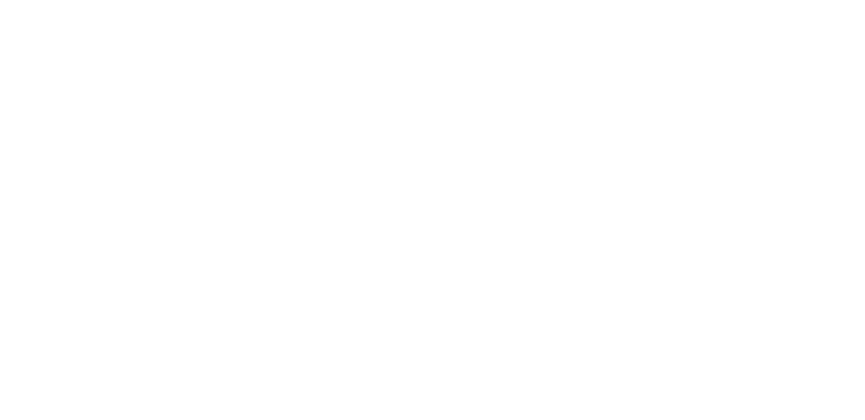
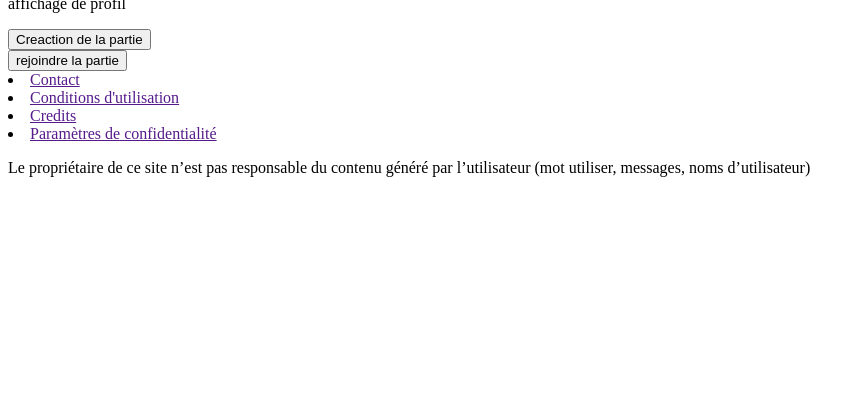
Before and after one commit to Ximawa/Scrabble, a PHP site: page /pageHome.php in a window 1280 px wide. Before the commit the part shown is empty. Shown: the part 354-774 px from the top of the page, without its empty margins (0-865 px from the left). Run offline with PHP 8.4, Linux system fonts and the light colour scheme.

Commit message:
no message

```diff
--- a/Page_Joueur/pageHome.php
+++ b/Page_Joueur/pageHome.php
@@ -8,9 +8,48 @@
 </head>
 <body>
     <header>
-        <section>
+        <img src="img\logo.png" alt="Logo">
+        <div>
+            <button>
+                Connexion
+            </button>
+            <button>
+                creaction de compte
+            </button>
+        </div>
+    </header>
+
+    <main>
+        <section class="container mt-2">
+            <div class="text-white bg-dark p-2 rounded">
+                <div class="row">
+                    <p class="col">affichage de profil</p>
+
+                    <form method="post" action="" class="col">
+                        <input type="submit" name="Creaction de la partie" value="Creaction de la partie">
+                    </form>
+
+                    <form method="post" action="" class="col">
+                        <input type="submit" name="rejoindre la partie" value="rejoindre la partie">
+                    </form>
+                </div>
+
+            </div>
 
         </section>
-    </header>
+
+    </main>
+
+    <footer>
+        <section>
+            <li><a href="">Contact</a></li>
+            <li><a href="">Conditions d'utilisation</a></li>
+            <li><a href="">Credits</a></li>
+            <li><a href="">Paramètres de confidentialité</a></li>
+        </section>
+
+        <p>Le propriétaire de ce site n’est pas responsable du contenu généré par l’utilisateur (mot utiliser, messages, noms d’utilisateur)</p>
+    </footer>
+
 </body>
 </html>
```
